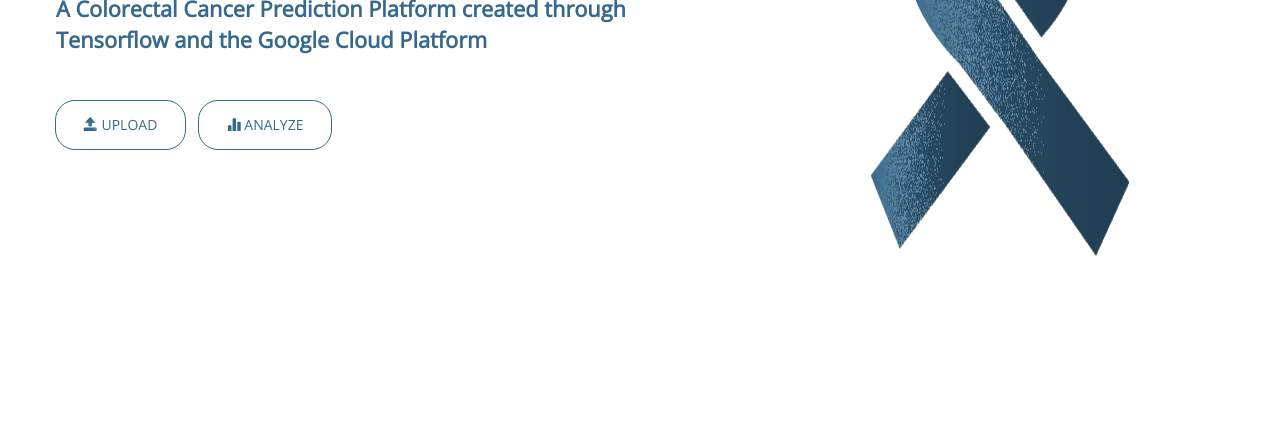
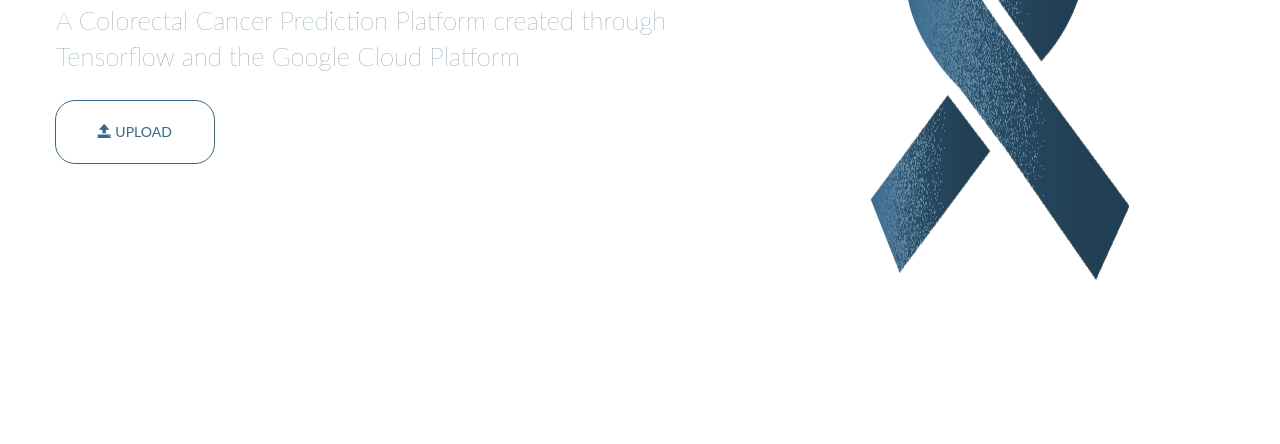
Before and after one commit to cloudiopsy/cloudiopsy.github.io, a plain HTML site: page index.html in a window 1280 px wide. Shown: the part 356-800 px from the top of the page. Drawn offline with nearby package versions, Linux system fonts and the light colour scheme.

Commit message:
Style changes

```diff
--- a/index.html
+++ b/index.html
@@ -2,7 +2,7 @@
 <html>
 <head>
 	<title>Cloudiopsy </title>
-	<link href="https://fonts.googleapis.com/css?family=Open+Sans" rel="stylesheet">
+	<link href="https://fonts.googleapis.com/css?family=Lato:200,800" rel="stylesheet">
 	<link rel="stylesheet" href="https://maxcdn.bootstrapcdn.com/bootstrap/3.3.7/css/bootstrap.min.css">
 	<link href="style.css" type="text/css" rel="stylesheet"/>
 
@@ -31,10 +31,5 @@ A Colorectal Cancer Prediction Platform created through
 	</span> UPLOAD
 </button>
 
-<button>
-
-	<span class="glyphicon glyphicon glyphicon-stats">
-	</span> ANALYZE
-</button>
 </body>
 </html>
--- a/style.css
+++ b/style.css
@@ -1,5 +1,5 @@
 * {
-	font-family: 'Open Sans';
+	font-family: 'Lato';
 }
 
 html {
@@ -22,25 +22,20 @@ body {
 	height: 100%;
 	width: 100%;
 	position: absolute;
-	top: 55%;
+	top: 58%;
 	left: 0%;
 	margin: 0 4em;
 	transform: translateY(-50%);
 	overflow-x: hidden;
 	display: block;
-	font-weight: bold;
 	color: #37698C;
 	height: 500px;
 }
 
-
-.header {
-
-}
-
 .header-text{
+	font-family: 'Lato';
 	font-size: 7.5vw;
-
+	font-weight: 800;
 }
 
 .header-text img {
@@ -51,8 +46,10 @@ body {
 }
 
 .subheader {
-	margin-top: 1em;
-	font-size: 1.7vw;
+	font-weight: 200;
+	margin-top: 0.25em;
+	font-size: 2vw;
+
 }
 
 .submission {
@@ -80,6 +77,8 @@ body {
 	cursor: pointer;
 	margin: 0.25em 0;
 	margin-right: 0.55em;
+	width: 20vh;
+	height: 8vh;
 }
 
 .submission button:hover {
```
